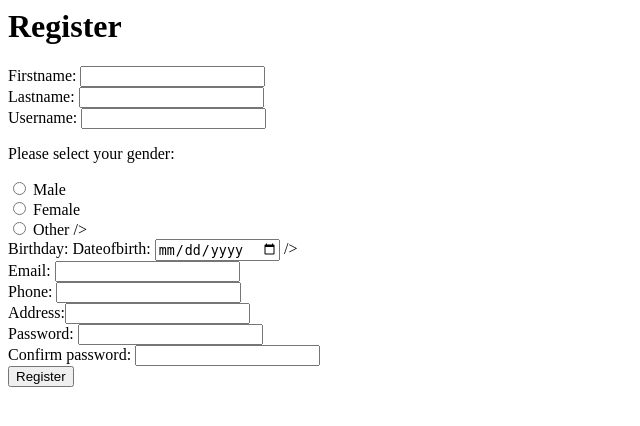
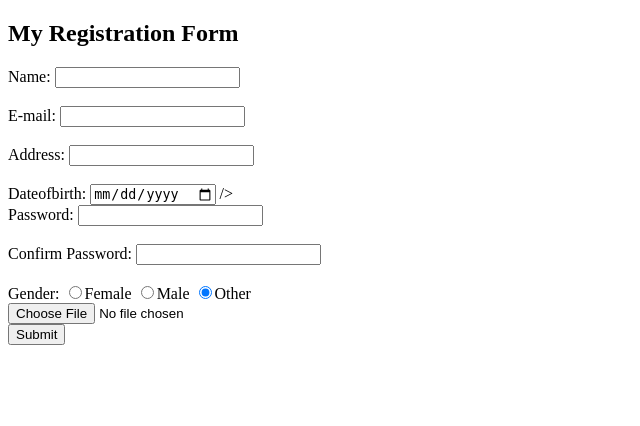
Before and after one commit to MahamudulHasan181196/Project-works-E-commerce, a PHP site: page /RegistrationForm.php in a window 1280 px wide. Shown: the top 426 px of the page, without its empty margins (0-640 px from the left). Run offline with PHP 8.4, Linux system fonts and the light colour scheme.

Commit message:
Registration form with validation & upload image

```diff
--- a/RegistrationForm.php
+++ b/RegistrationForm.php
@@ -1,29 +1,79 @@
-<html lang="en">
+<!DOCTYPE HTML>
+<html>
 <head>
-  <title>User Registration</title>
 </head>
 <body>
-  <h1>Register</h1>
-    <form action="action.php" method="POST">
-      Firstname: <input type="text" name="firstname" /><br />
-      Lastname: <input type="text" name="lastname" /><br />
-      Username: <input type="text" name="username" /><br />
-      <p>Please select your gender:</p>
-      <input type="radio" id="male" name="gender" value="male">
-      <label for="male">Male</label><br>
-      <input type="radio" id="female" name="gender" value="female">
-      <label for="female">Female</label><br>
-      <input type="radio" id="other" name="gender" value="other">
-      <label for="other">Other</label> /><br />
-      <label for="birthday">Birthday:</label>
-       Dateofbirth: <input type="date" id="birthday" name="birthday"> /><br />
 
-      Email: <input type="text" name="email" /><br />
-      Phone: <input type="text" name="phone" /><br />
-      Address:<input type="text" name="address" /><br />
-      Password: <input type="text" name="password" /><br />
-      Confirm password: <input type="text" name="password_confirm" /><br />
-      <input type="submit" value="Register" />
-    </form>
-</body>
-</html>
+<?php
+$name = $email = $gender = $dob = $address = $password = $confirm_password = "";
+$nameError=""; $emailError=""; $genderError=""; $dobError=""; $addressError=""; $passwordError="";
+if ($_SERVER["REQUEST_METHOD"] == "POST") {
+  $name = $_POST["name"];
+  $email = $_POST["email"];
+  $dob = $_POST["birthday"];
+  $address = $_POST["address"];
+  $gender = $_POST["gender"];
+  $password = $_POST["password"];
+if (empty($name))
+{
+    $nameError="Please enter your name";
+}
+if (empty($email))
+{
+    $emailError="Please enter your email";
+}
+if (empty($gender))
+{
+    $genderError="Please select your gender";
+}
+if (empty($dob))
+{
+    $dobError="Please enter your birthdate";
+}
+if (empty($address))
+{
+    $addressError="Please enter your address";
+}
+if (empty($password))
+{
+    $passwordError="Please enter your password";
+}
+$target_dir = "files/";
+$target_file = $target_dir . basename($_FILES["fileToUpload"]["name"]);
+
+
+
+	if (move_uploaded_file($_FILES["fileToUpload"]["tmp_name"], $target_file)) {
+        echo "The file ". basename( $_FILES["fileToUpload"]["name"]). " has been uploaded.";
+    } else {
+        echo "Sorry, there was an error uploading your file.";
+    }
+
+
+}
+
+
+?>
+
+<h2>My Registration Form</h2>
+<form method="post" action="<?php echo htmlspecialchars($_SERVER["PHP_SELF"]);?>"   enctype="multipart/form-data">
+  Name: <input type="text" name="name"> <?php echo $nameError; ?>
+  <br><br>
+  E-mail: <input type="text" name="email">
+  <br><br>
+  Address: <input type="text" name="address">
+  <br><br>
+  Dateofbirth: <input type="date" id="birthday" name="birthday"> /><br />
+  Password: <input type="text" name="password">
+  <br><br>
+  Confirm Password: <input type="text" name="confirm_password">
+  <br><br>
+  Gender:
+  <input type="radio" name="gender" value="female">Female
+  <input type="radio" name="gender" value="male">Male
+  <input type="radio" name="gender" value="other" checked>Other
+  <br>
+  <input type="file" name="fileToUpload" id="fileToUpload">
+  <br>
+  <input type="submit" name="submit" value="Submit">
+</form>
```
